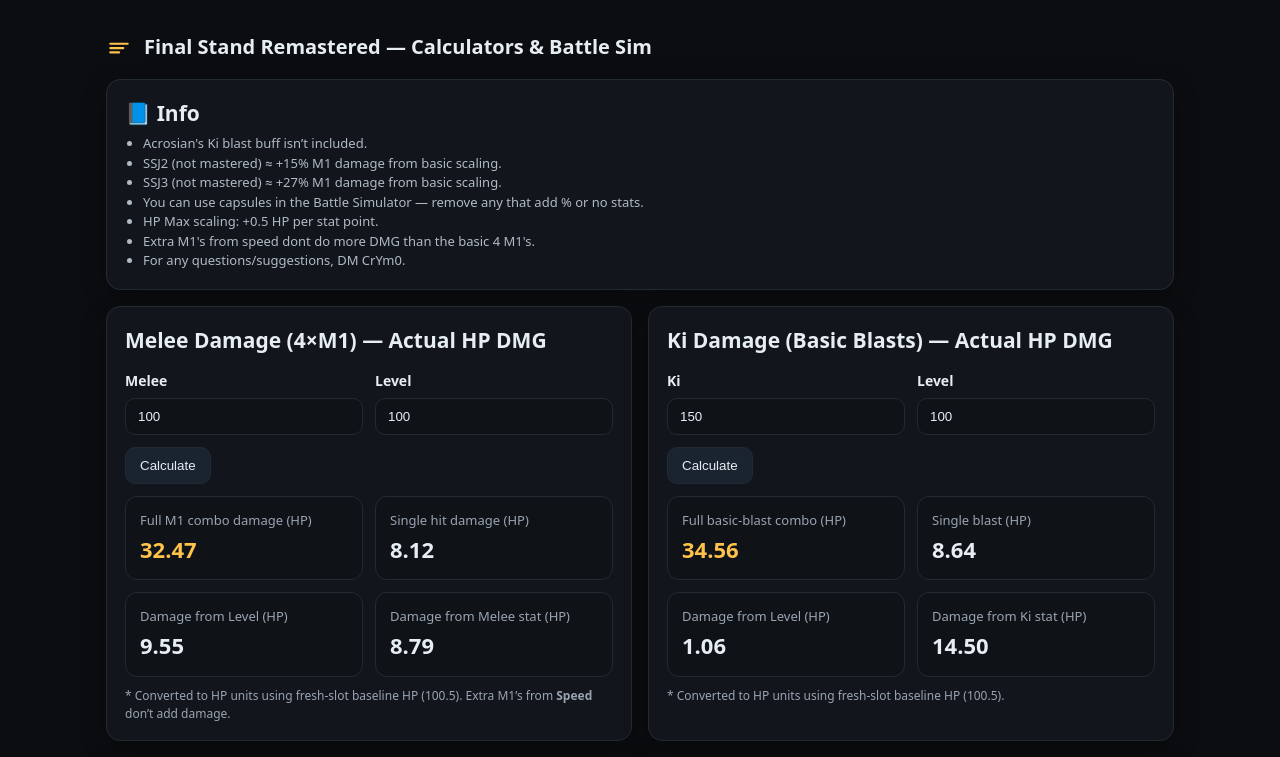
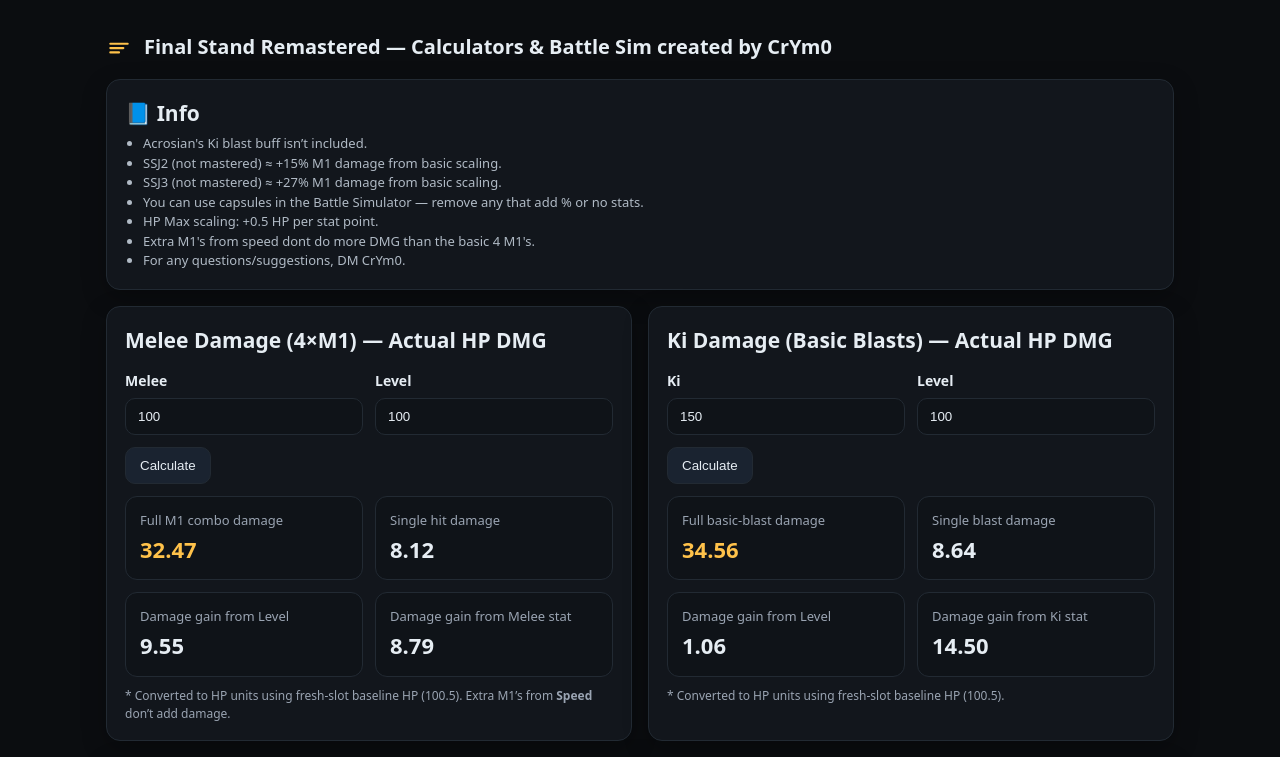
Before and after one commit to CrYm1/FinalStandRemasteredCalculator, a plain HTML site: page index.html in a window 1280 px wide. Shown: the top 757 px of the page. Drawn offline with Linux system fonts and the light colour scheme.

Commit message:
Update index.html

```diff
--- a/index.html
+++ b/index.html
@@ -41,7 +41,7 @@
   <div class="wrap">
     <header>
       <svg width="26" height="26" viewBox="0 0 24 24" fill="none"><path d="M4 17h8M4 13h12M4 9h16" stroke="#ffc24a" stroke-width="2" stroke-linecap="round"/></svg>
-      <h1>Final Stand Remastered — Calculators & Battle Sim</h1>
+      <h1>Final Stand Remastered — Calculators & Battle Sim created by CrYm0</h1>
     </header>
 <!-- SIDE INFO (edit freely any time) -->
 <div class="card" id="side-info">
@@ -74,10 +74,10 @@
         </div>
         <div class="row" style="margin-top:12px"><button class="btn" id="calcMelee">Calculate</button></div>
         <div class="stats">
-          <div class="stat"><div class="label">Full M1 combo damage (HP)</div><div class="value accent" id="m_total">–</div></div>
-          <div class="stat"><div class="label">Single hit damage (HP)</div><div class="value" id="m_hit">–</div></div>
-          <div class="stat"><div class="label">Damage from Level (HP)</div><div class="value" id="m_lvl">–</div></div>
-          <div class="stat"><div class="label">Damage from Melee stat (HP)</div><div class="value" id="m_melee">–</div></div>
+          <div class="stat"><div class="label">Full M1 combo damage</div><div class="value accent" id="m_total">–</div></div>
+          <div class="stat"><div class="label">Single hit damage</div><div class="value" id="m_hit">–</div></div>
+          <div class="stat"><div class="label">Damage gain from Level </div><div class="value" id="m_lvl">–</div></div>
+          <div class="stat"><div class="label">Damage gain from Melee stat</div><div class="value" id="m_melee">–</div></div>
         </div>
         <div class="sidenote">* Converted to HP units using fresh-slot baseline HP (100.5). Extra M1’s from <b>Speed</b> don’t add damage.</div>
       </div>
@@ -97,10 +97,10 @@
         </div>
         <div class="row" style="margin-top:12px"><button class="btn" id="calcKi">Calculate</button></div>
         <div class="stats">
-          <div class="stat"><div class="label">Full basic-blast combo (HP)</div><div class="value accent" id="k_total">–</div></div>
-          <div class="stat"><div class="label">Single blast (HP)</div><div class="value" id="k_hit">–</div></div>
-          <div class="stat"><div class="label">Damage from Level (HP)</div><div class="value" id="k_lvl">–</div></div>
-          <div class="stat"><div class="label">Damage from Ki stat (HP)</div><div class="value" id="k_ki">–</div></div>
+          <div class="stat"><div class="label">Full basic-blast damage</div><div class="value accent" id="k_total">–</div></div>
+          <div class="stat"><div class="label">Single blast damage</div><div class="value" id="k_hit">–</div></div>
+          <div class="stat"><div class="label">Damage gain from Level</div><div class="value" id="k_lvl">–</div></div>
+          <div class="stat"><div class="label">Damage gain from Ki stat</div><div class="value" id="k_ki">–</div></div>
         </div>
         <div class="sidenote">* Converted to HP units using fresh-slot baseline HP (100.5).</div>
       </div>
```
